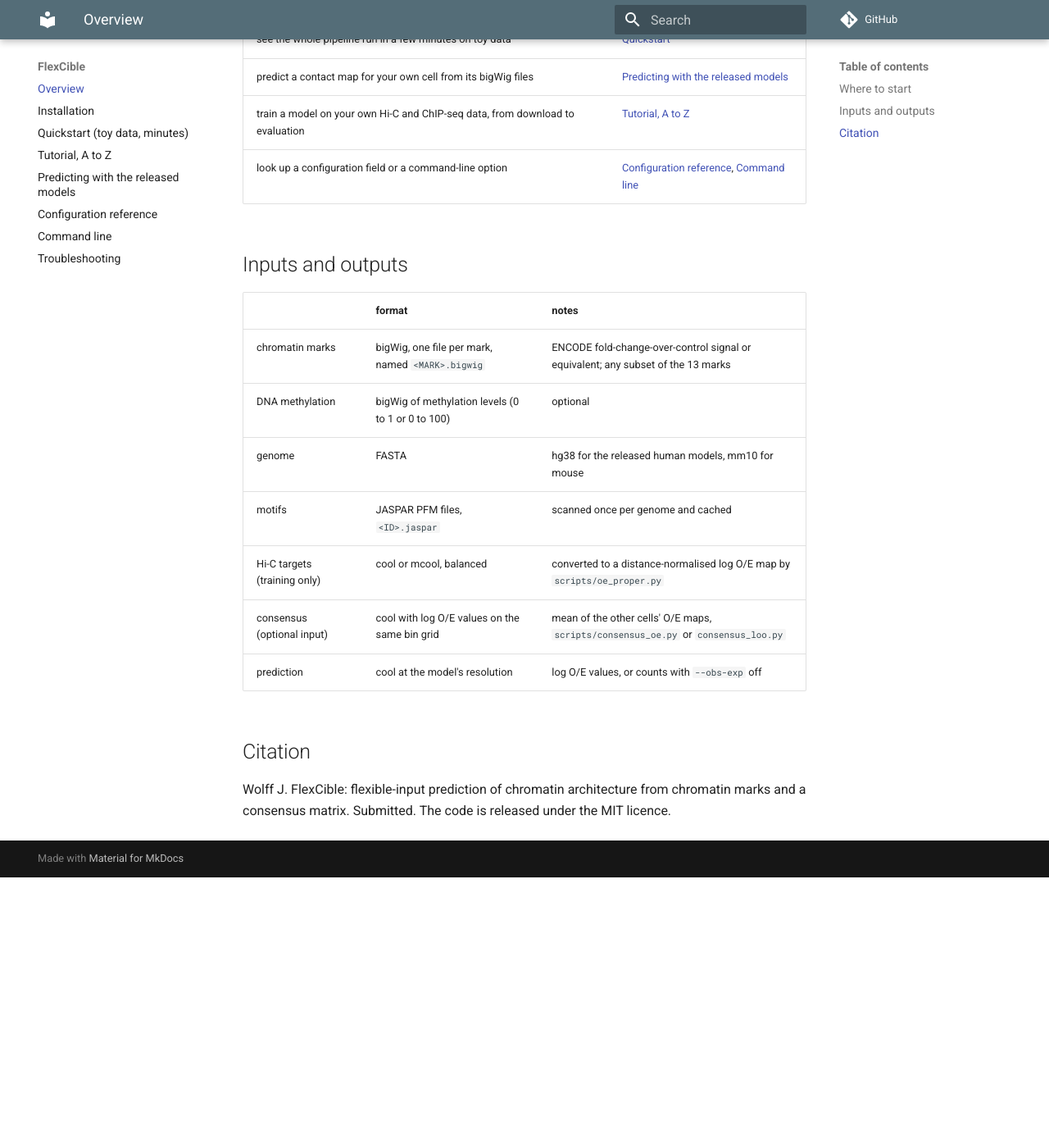
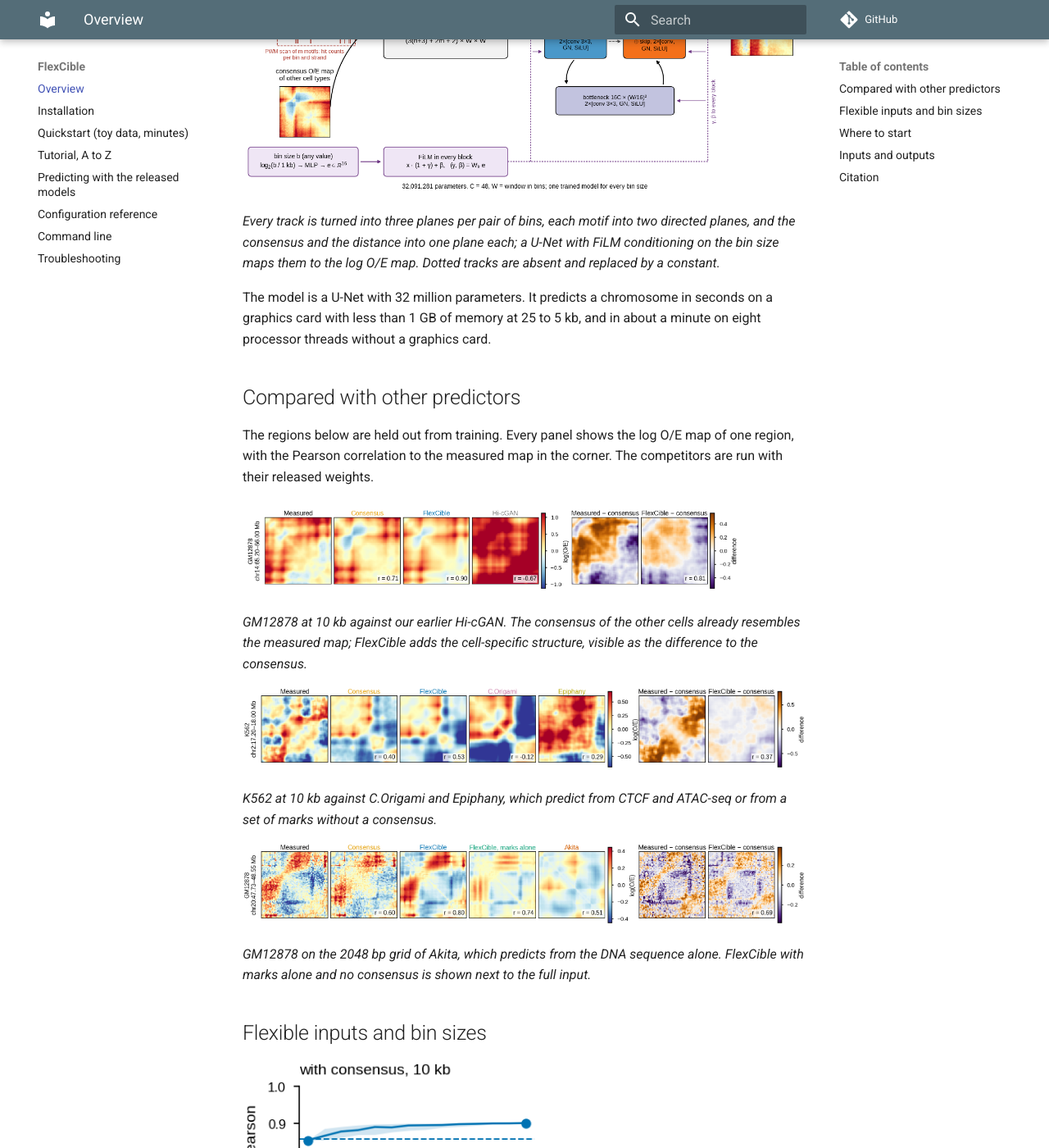
Before and after one commit to MHH-Bioinformatics-Hematology/FlexCible, an MkDocs documentation site: the page built from docs/index.md, in a window 1280 px wide and 1400 px high, scrolled down 833 px. Shown: the whole window at 82% size. Built offline with MkDocs 1.6.1 and Material for MkDocs 9.7.7, drawn with Linux system fonts in a browser that asks for light colours; comment, search, counter and statistics services are not loaded; before the commit the page ends 1903 px from its top, so only the background shows below that; some of the changed text lies outside the part shown.

Commit message:
docs: figures for the method, the competitor regions, flexible inputs, bin sizes and the toy quickstart
Co-Authored-By: Claude Fable 5.1 <noreply@anthropic.com>

```diff
--- a/docs/index.md
+++ b/docs/index.md
@@ -7,7 +7,33 @@ Two properties distinguish it from other predictors:
 - **Any subset of marks.** During training, marks are removed at random in every window, so one trained model accepts whatever has been measured for a cell. A patient sample profiled by CUT&Tag for CTCF, H3K27ac and H3K27me3 is analysed with the same model as a cell line profiled for all 13 marks.
 - **The consensus as starting point.** Most of the contact structure is shared between cell types. The consensus supplies this shared structure, and the network predicts how the target cell departs from it. A cell without any Hi-C data is predicted from its marks and the consensus of the released training cells, which is embedded in every released checkpoint.
 
+![Inputs, pairing of bins and U-Net of FlexCible](img/method.png)
+
+*Every track is turned into three planes per pair of bins, each motif into two directed planes, and the consensus and the distance into one plane each; a U-Net with FiLM conditioning on the bin size maps them to the log O/E map. Dotted tracks are absent and replaced by a constant.*
+
 The model is a U-Net with 32 million parameters. It predicts a chromosome in seconds on a graphics card with less than 1 GB of memory at 25 to 5 kb, and in about a minute on eight processor threads without a graphics card.
+
+## Compared with other predictors
+
+The regions below are held out from training. Every panel shows the log O/E map of one region, with the Pearson correlation to the measured map in the corner. The competitors are run with their released weights.
+
+![GM12878 chr14:65.2 to 66.0 Mb at 10 kb: measured, consensus, FlexCible, Hi-cGAN, and the differences to the consensus](img/example_gm12878.png)
+
+*GM12878 at 10 kb against our earlier Hi-cGAN. The consensus of the other cells already resembles the measured map; FlexCible adds the cell-specific structure, visible as the difference to the consensus.*
+
+![K562 chr2:17.2 to 18.0 Mb at 10 kb: measured, consensus, FlexCible, C.Origami, Epiphany](img/example_k562.png)
+
+*K562 at 10 kb against C.Origami and Epiphany, which predict from CTCF and ATAC-seq or from a set of marks without a consensus.*
+
+![GM12878 chr20:47.73 to 48.55 Mb on the Akita grid: measured, consensus, FlexCible with and without the consensus, Akita](img/example_akita_gm12878.png)
+
+*GM12878 on the 2048 bp grid of Akita, which predicts from the DNA sequence alone. FlexCible with marks alone and no consensus is shown next to the full input.*
+
+## Flexible inputs and bin sizes
+
+![Median Pearson correlation against the number of marks given at prediction](img/flexible_inputs.png){ width="360" }
+
+*The same checkpoint predicts from any number of marks. With no mark it returns the consensus; every added mark raises the agreement with the measured map.*
 
 ## Where to start
 
```
Also changed, not shown: docs/pretrained.md (+5 -0 lines), docs/quickstart.md (+5 -1 lines), docs/img/binsize.png (added), docs/img/example_akita_gm12878.png (added), docs/img/example_gm12878.png (added), docs/img/example_k562.png (added), docs/img/flexible_inputs.png (added), docs/img/method.png (added), docs/img/quickstart_toy.png (added), 1 other file.
